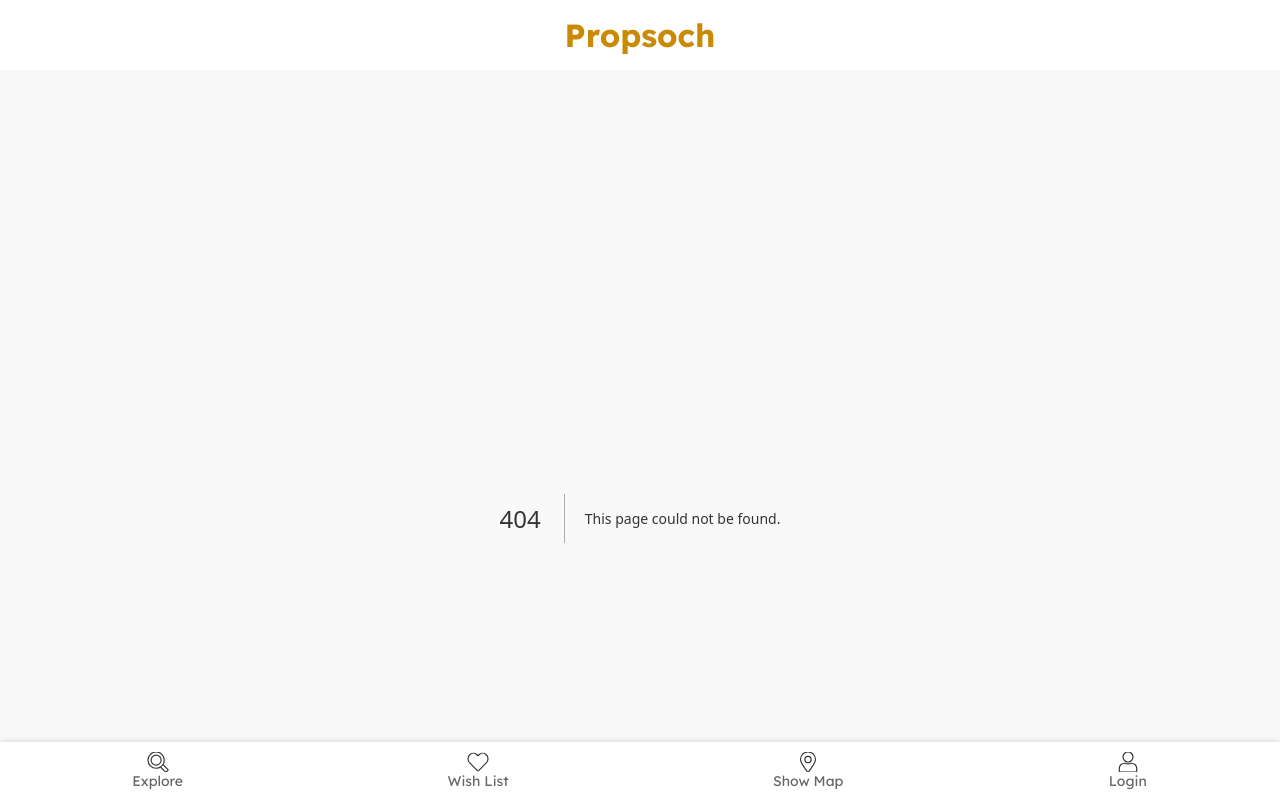
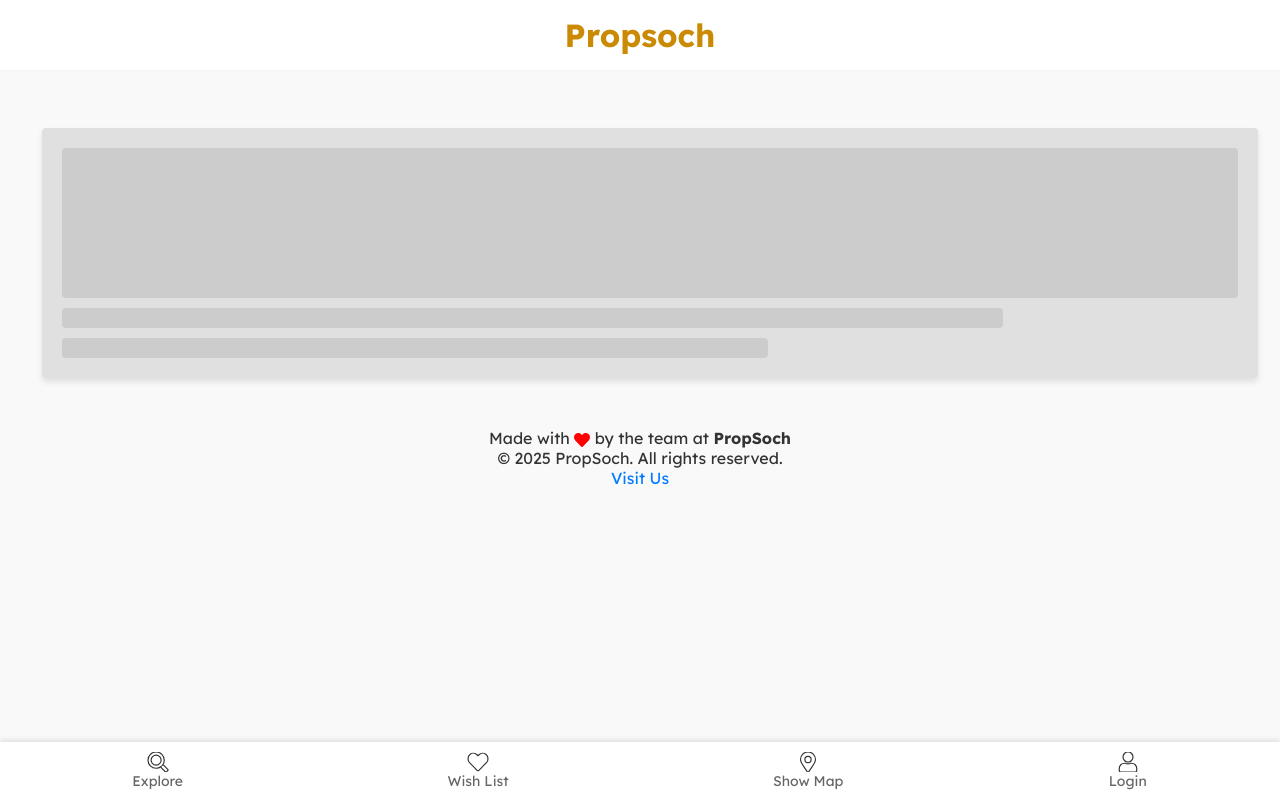
Before and after one commit to Kalyani-Nandi/ecommerce-platform, a Next.js app: page /components/loader/Skeleton in a window 1280 px wide. Before the commit this address had no page. Shown: the top 800 px of the page. Built offline with nearby package versions, Linux system fonts and the light colour scheme.

Commit message:
added skeleton

```diff
--- /dev/null
+++ b/src/pages/components/loader/Skeleton.jsx
@@ -0,0 +1,15 @@
+// SkeletonLoader.js
+import React from "react";
+import style from "./Skeleton.module.css";
+
+const SkeletonLoader = () => {
+    return (
+        <div className={style.skeleton}>
+            <div className={style.skeletonImage}></div>
+            <div className={style.skeletonText}></div>
+            <div className={style.skeletonText}></div>
+        </div>
+    );
+};
+
+export default SkeletonLoader;
--- /dev/null
+++ b/src/pages/components/loader/Skeleton.module.css
@@ -0,0 +1,41 @@
+/* SkeletonLoader.module.css */
+.skeleton {
+    display: flex;
+    flex-direction: column;
+    width: 100%;
+    margin: 10px;
+    background-color: #e0e0e0;
+    border-radius: 4px;
+    padding: 20px;
+    box-shadow: 0 4px 6px rgba(0, 0, 0, 0.1);
+}
+
+.skeletonImage {
+    width: 100%;
+    height: 150px;
+    background-color: #ccc;
+    border-radius: 4px;
+    animation: shimmer 1.5s infinite linear;
+}
+
+.skeletonText {
+    width: 80%;
+    height: 20px;
+    margin-top: 10px;
+    background-color: #ccc;
+    border-radius: 4px;
+    animation: shimmer 1.5s infinite linear;
+}
+
+.skeletonText + .skeletonText {
+    width: 60%;
+}
+
+@keyframes shimmer {
+    0% {
+        background-position: -200px 0;
+    }
+    100% {
+        background-position: 200px 0;
+    }
+}
--- a/src/pages/components/propertyCard/Product.module.css
+++ b/src/pages/components/propertyCard/Product.module.css
@@ -71,7 +71,6 @@
   right: 2.5%;
   z-index: 999;
 }
-
 @media (max-width: 768px) {
   .card {
     width: 46%;
```
Also changed, not shown: src/pages/components/propertyCard/ProductCardList.jsx (+21 -2 lines).
